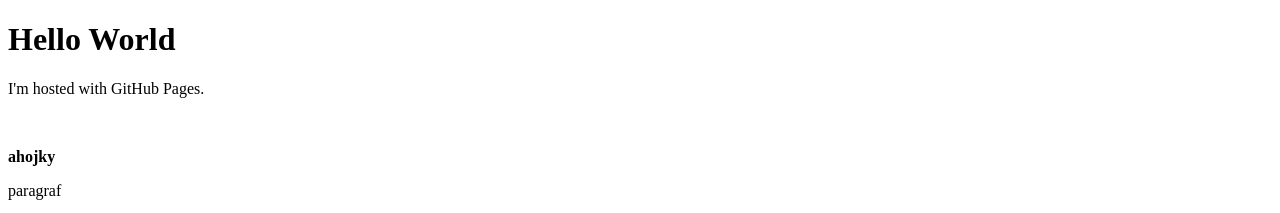
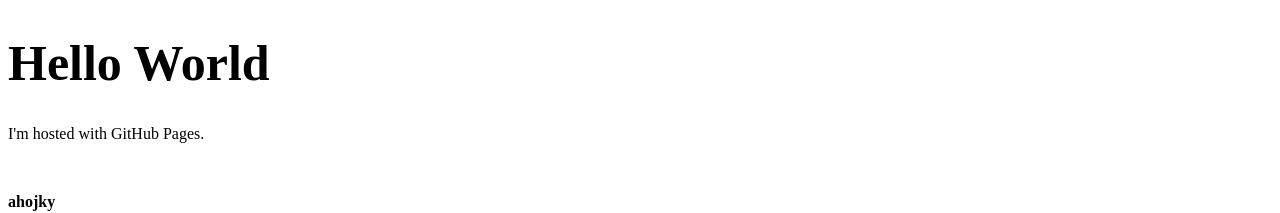
Before and after one commit to ninaprot/ninaprot.github.io, a plain HTML site: page index.html in a window 1280 px wide. Shown: the top 213 px of the page. Drawn offline with Linux system fonts and the light colour scheme.

Commit message:
Update index.html

```diff
--- a/index.html
+++ b/index.html
@@ -1,7 +1,7 @@
 <!DOCTYPE html>
 <html lang="sk">
 <body>
-<h1 title="very fancy stranka">Hello World</h1>
+<h1 title="very fancy stranka" style="font-size:50px;">Hello World</h1>
 <p>I'm hosted with GitHub Pages.</p>
 <br>
 <p><b>ahojky</b></p>
```
